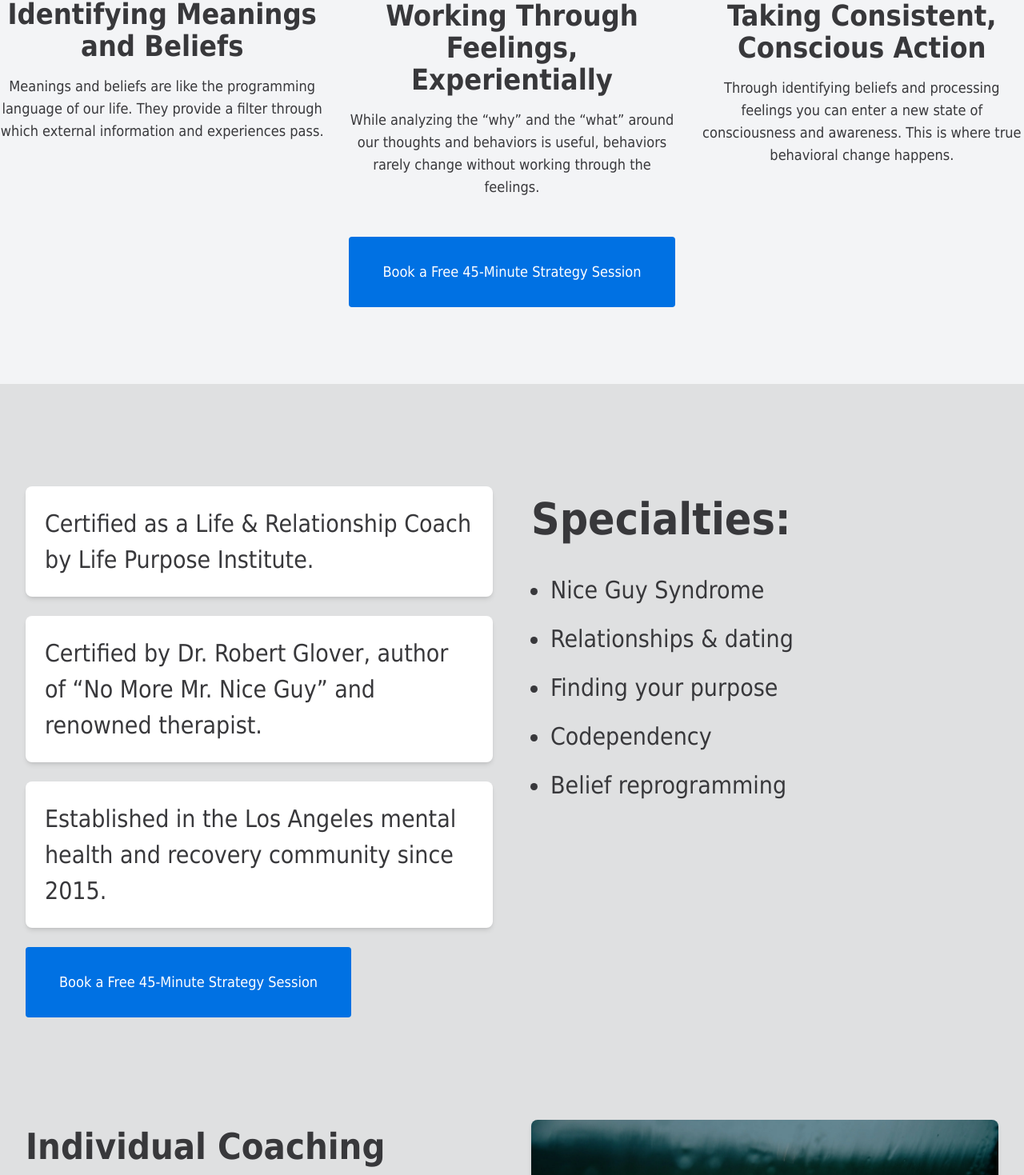
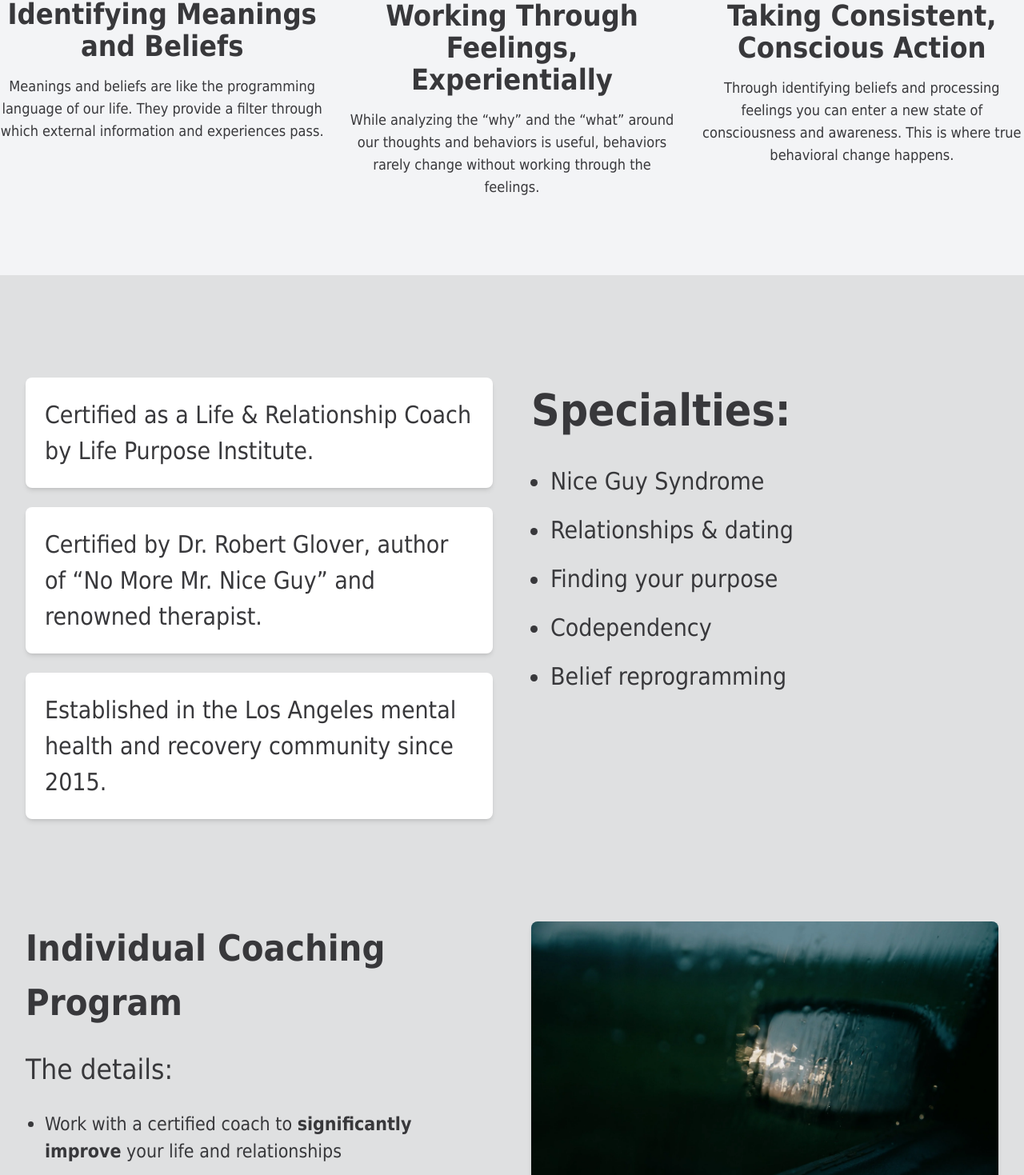
Before and after one commit to michaelzick/michaelzick.com, a Next.js app: page / in a window 1280 px wide. Shown: the part 2334-3803 px from the top of the page at 80% size. Built offline with nearby package versions, Linux system fonts and the light colour scheme.

Commit message:
refactor: remove booking link for strategy session from homepage

```diff
--- a/app/page.tsx
+++ b/app/page.tsx
@@ -96,9 +96,6 @@ export default function Home() {
               <p className="px-2.5 md:px-0 text-lg">Through identifying beliefs and processing feelings you can enter a new state of consciousness and awareness. This is where true behavioral change happens.</p>
             </div>
           </div>
-          <div className="mt-12 text-center">
-            <a href="https://calendly.com/michaelzick/45min" target="_blank" className="btn text-lg">Book a Free 45-Minute Strategy Session</a>
-          </div>
         </div>
       </section>
 
@@ -115,13 +112,6 @@ export default function Home() {
               <div className="p-6 bg-white rounded-lg shadow-md text-[30px] font-medium">
                 Established in the Los Angeles mental health and recovery community since 2015.
               </div>
-              <a
-                href="https://calendly.com/michaelzick/45min"
-                target="_blank"
-                className="btn inline-block mt-6 text-lg"
-              >
-                Book a Free 45-Minute Strategy Session
-              </a>
             </div>
             <div className="space-y-6">
               <h2 className="text-[55px] font-semibold">Specialties:</h2>
```
